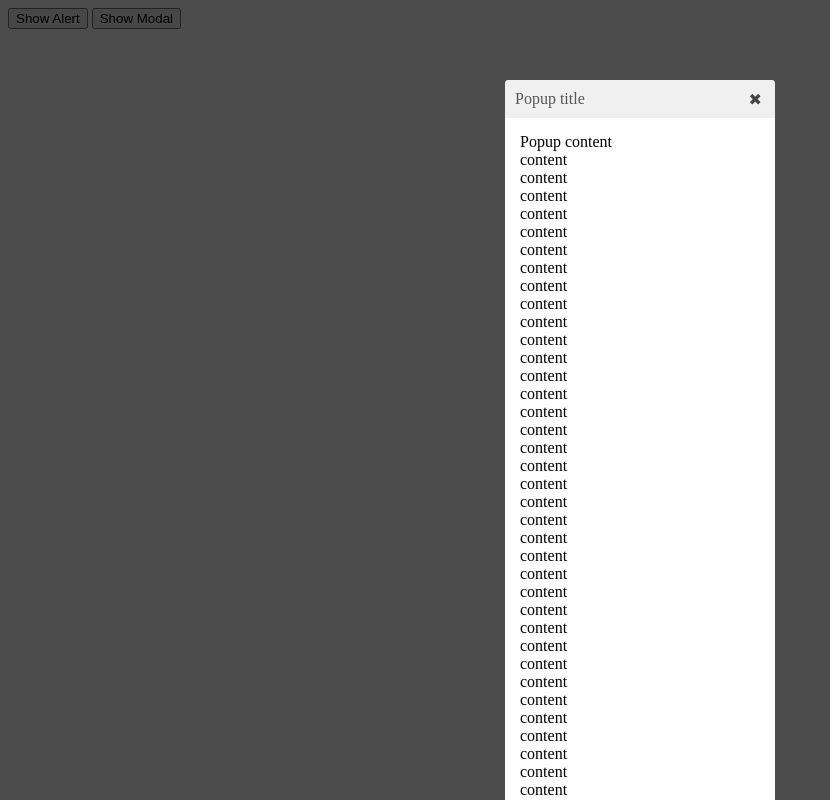
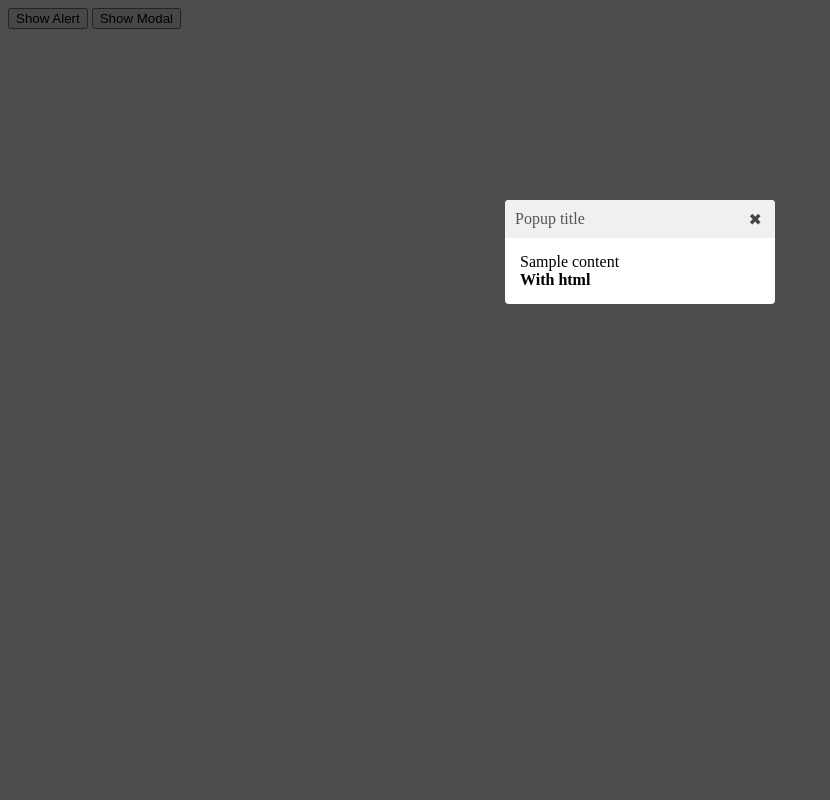
Before and after one commit to MrFuhrer/GModal, a website: page index.html in a window 1280 px wide. Both pictures are taken after a click on the button "Show Modal". Shown: the whole page, without its empty margins (0-830 px from the left). Drawn offline with Linux system fonts and the light colour scheme.

Commit message:
minify files

```diff
--- a/index.html
+++ b/index.html
@@ -14,9 +14,7 @@
     function showModal() {
         var p = new popup({
             title: "Popup title",
-            content: "Popup content<br>content<br>content<br>content<br>content<br>content<br>content<br>content<br>content<br>content<br>content<br>content<br>content<br>content<br>content" +
-            "<br>content<br>content<br>content<br>content<br>content<br>content<br>content<br>content<br>content<br>content<br>content<br>content<br>content<br>content" +
-            "<br>content<br>content<br>content<br>content<br>content<br>content<br>content<br>content<br>content<br>content<br>content<br>content<br>content<br>content<br><strong>The end</strong>",
+            content: "Sample content <br> <strong>With html</strong>",
             exitOnBackdropClick: true,
             animation: "slideRight"
         });
```
Also changed, not shown: dist/js/modal.min.js.
